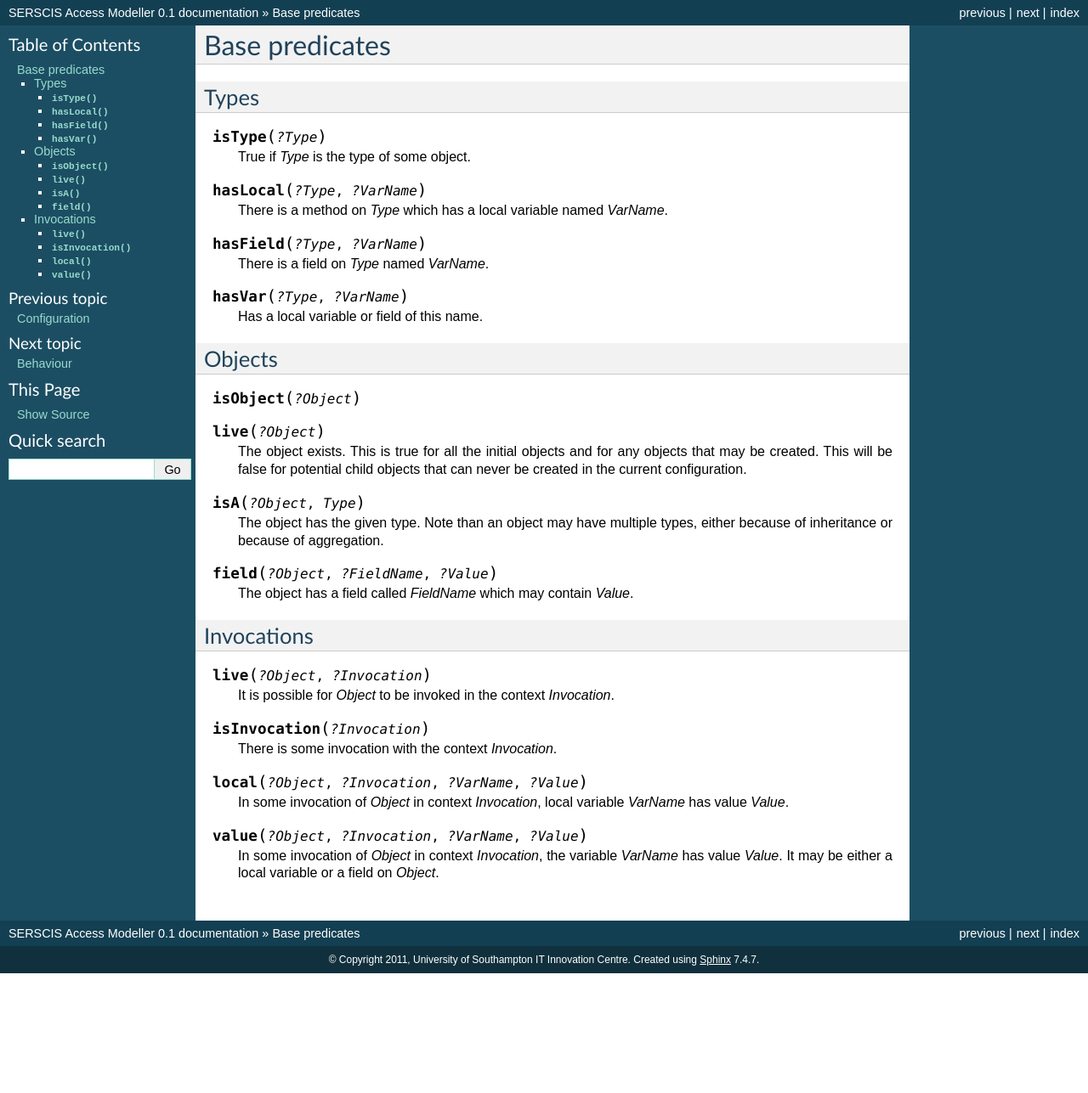
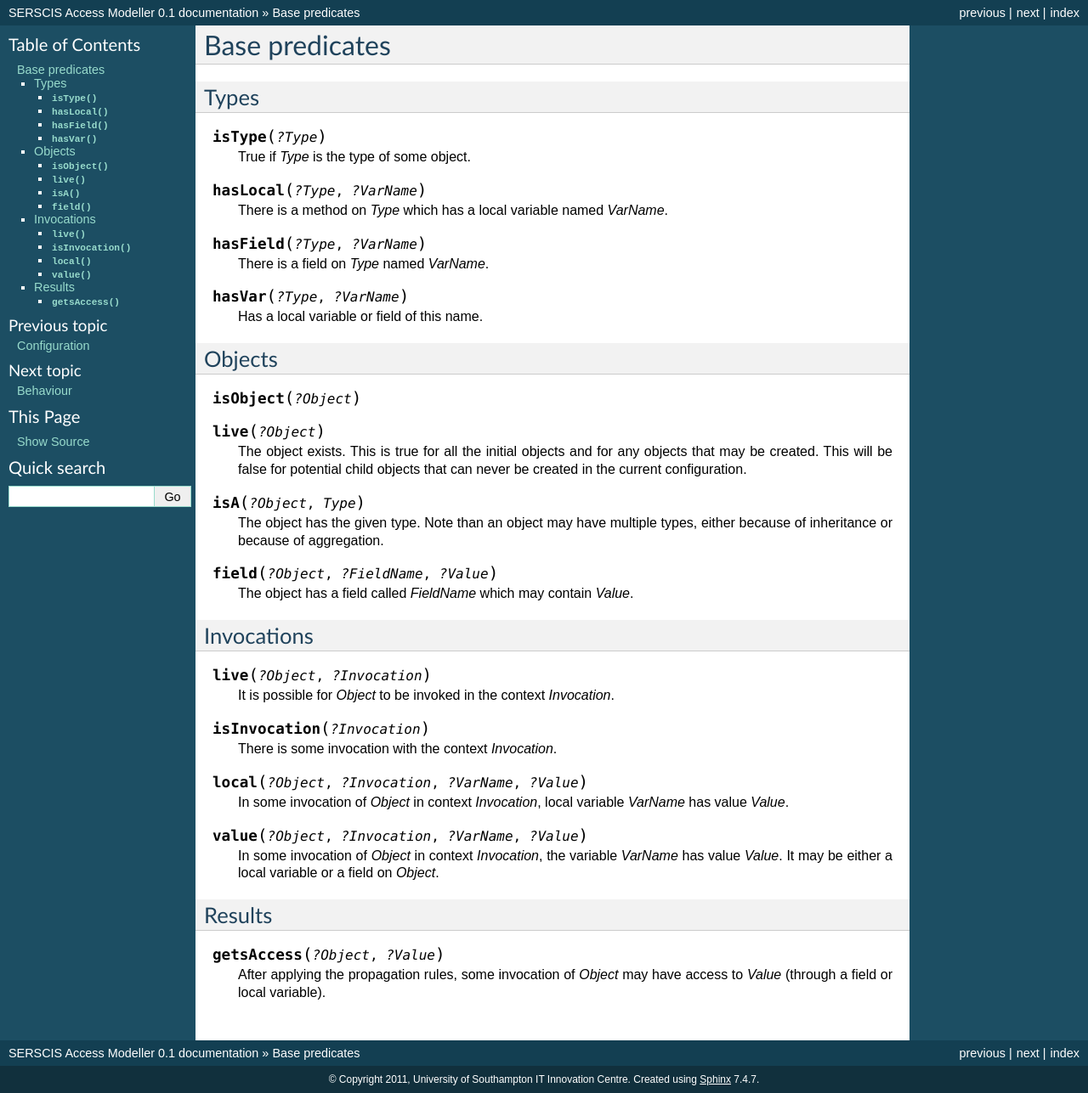
Before and after one commit to it-innovation/sam, a Sphinx documentation site: the page built from doc/base.rst, in a window 1280 px wide. Shown: the whole page at 85% size. Built offline with Sphinx 7.4.7, drawn with Linux system fonts in a browser that asks for light colours; before the commit the page ends 1146 px from its top, so only the background shows below that.

```diff
--- a/doc/base.rst
+++ b/doc/base.rst
@@ -61,3 +61,11 @@ Invocations
    In some invocation of `Object` in context `Invocation`, the variable
    `VarName` has value `Value`. It may be either a local variable or a field
    on `Object`.
+
+Results
+-------
+
+.. function:: getsAccess(?Object, ?Value)
+
+   After applying the propagation rules, some invocation of `Object` may have access to `Value`
+   (through a field or local variable).
```
Also changed, not shown: doc/tutorial.rst (+13 -0 lines), 3 other files.
